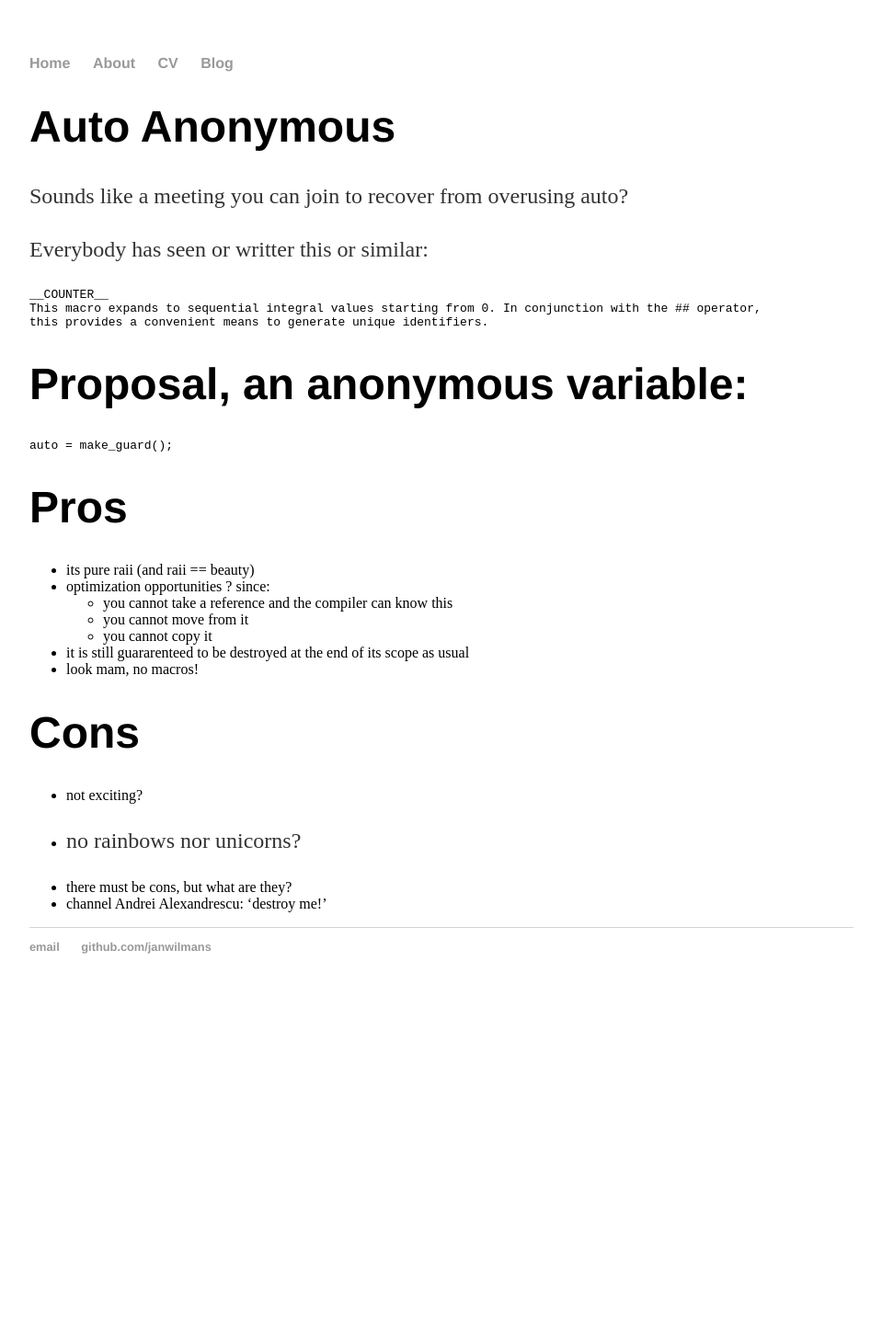
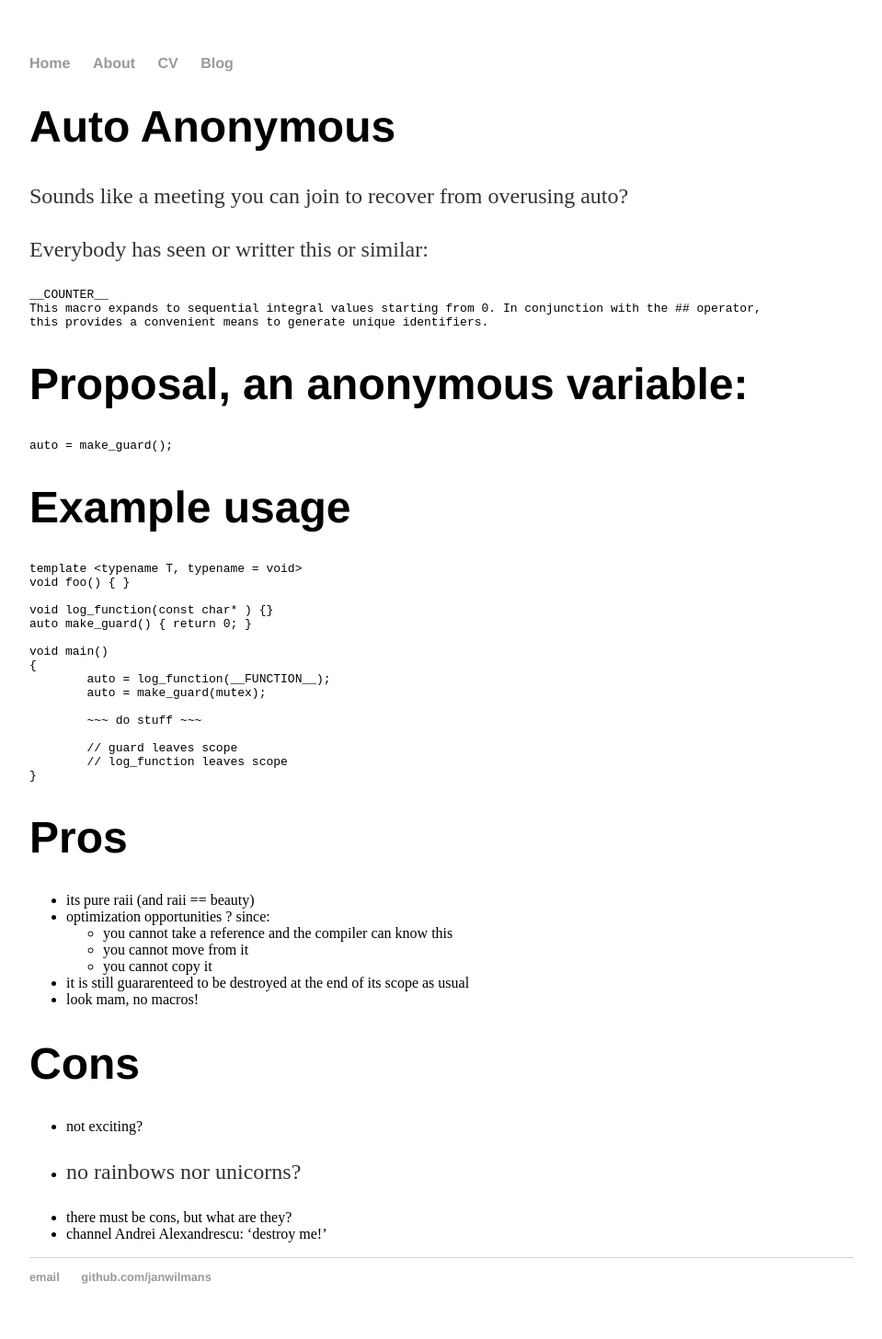
Before and after one commit to janwilmans/janwilmans.github.io, a Jekyll site: the page built from auto.md, in a window 1280 px wide. Shown: the whole page at 92% size, without its empty margins (160-1119 px from the left). Built offline with Jekyll 4.4.1, drawn with Linux system fonts in a browser that asks for light colours; our own code applies the rules of GitHub Pages for plain Markdown files; before the commit the page ends 1097 px from its top, so only the background shows below that.

Commit message:
Update auto.md

````diff
--- a/auto.md
+++ b/auto.md
@@ -27,6 +27,28 @@ Proposal, an anonymous variable:
 
     auto = make_guard();
 
+Example usage
+=============
+
+```
+template <typename T, typename = void>
+void foo() { }
+
+void log_function(const char* ) {}
+auto make_guard() { return 0; }
+
+void main()
+{
+	auto = log_function(__FUNCTION__);
+	auto = make_guard(mutex);
+
+	~~~ do stuff ~~~
+
+	// guard leaves scope
+	// log_function leaves scope
+}
+```
+
 Pros
 ====
 - its pure raii (and raii == beauty)
````
